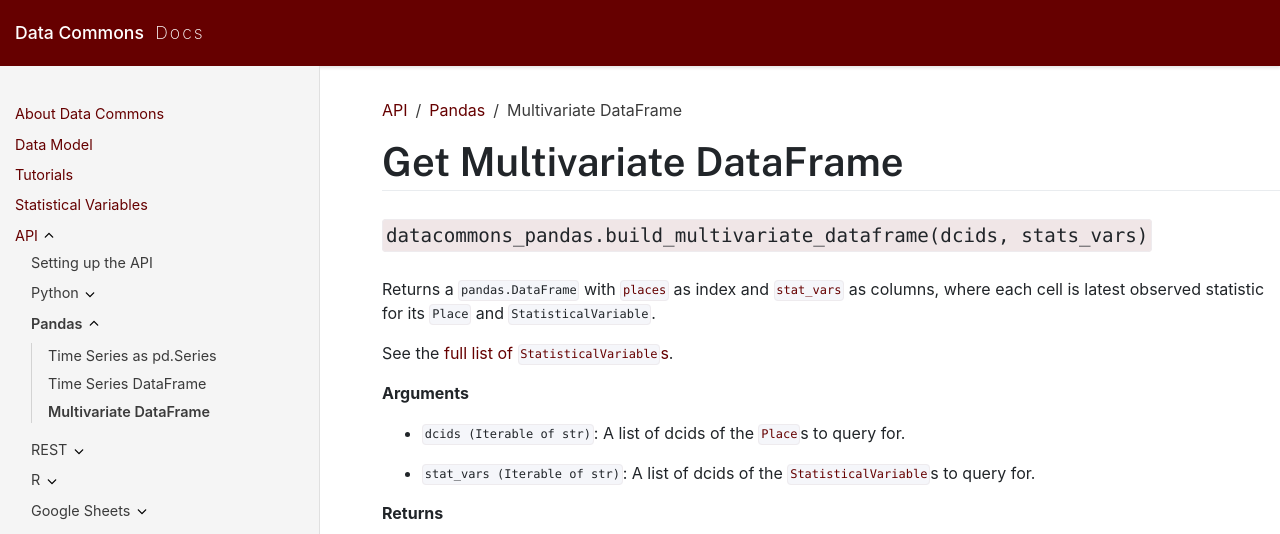
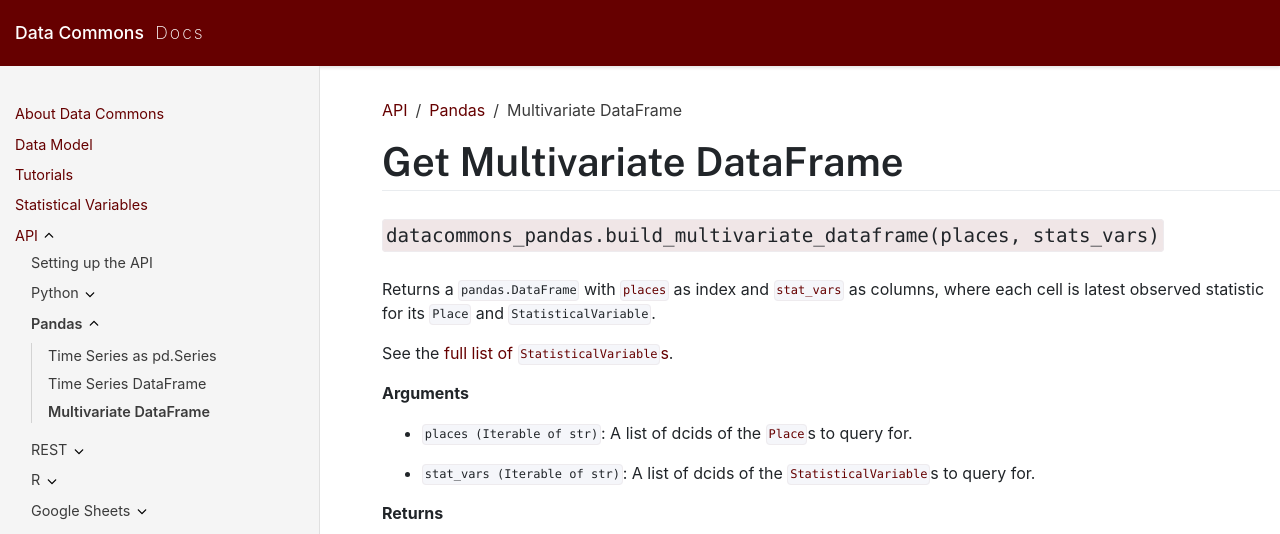
Before and after one commit to datacommonsorg/docsite, a Jekyll site: the page built from api/pandas/multivariate_dataframe.md, in a window 1280 px wide. Shown: the top 534 px of the page. Built offline with Jekyll 4.4.1, drawn with Linux system fonts in a browser that asks for light colours.

Commit message:
Address cyin's comments.

```diff
--- a/api/pandas/multivariate_dataframe.md
+++ b/api/pandas/multivariate_dataframe.md
@@ -8,7 +8,7 @@ grand_parent: API
 
 # Get Multivariate DataFrame
 
-## `datacommons_pandas.build_multivariate_dataframe(dcids, stats_vars)`
+## `datacommons_pandas.build_multivariate_dataframe(places, stats_vars)`
 
 Returns a `pandas.DataFrame` with [`places`](https://datacommons.org/browser/Place)
 as index and [`stat_vars`](https://datacommons.org/browser/StatisticalVariable)
@@ -19,7 +19,7 @@ See the [full list of `StatisticalVariable`s](/statistical_variables.html).
 
 **Arguments**
 
-*   `dcids (Iterable of str)`: A list of dcids of the
+*   `places (Iterable of str)`: A list of dcids of the
     [`Place`](https://datacommons.org/browser/Place)s to query for.
 
 *   `stat_vars (Iterable of str)`: A list of dcids of the
```
Also changed, not shown: api/pandas/index.md (+2 -1 lines), Gemfile.lock.
